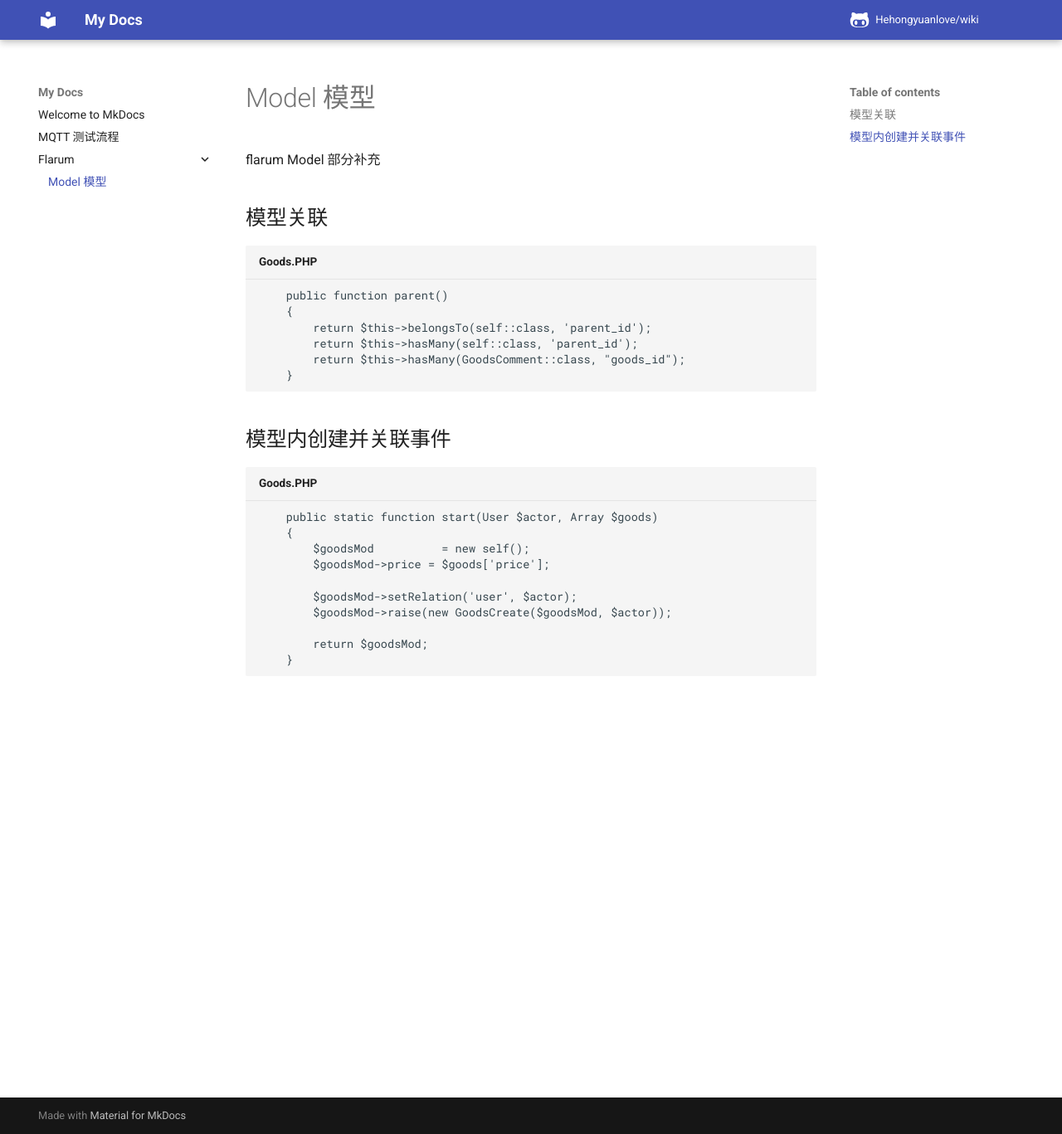
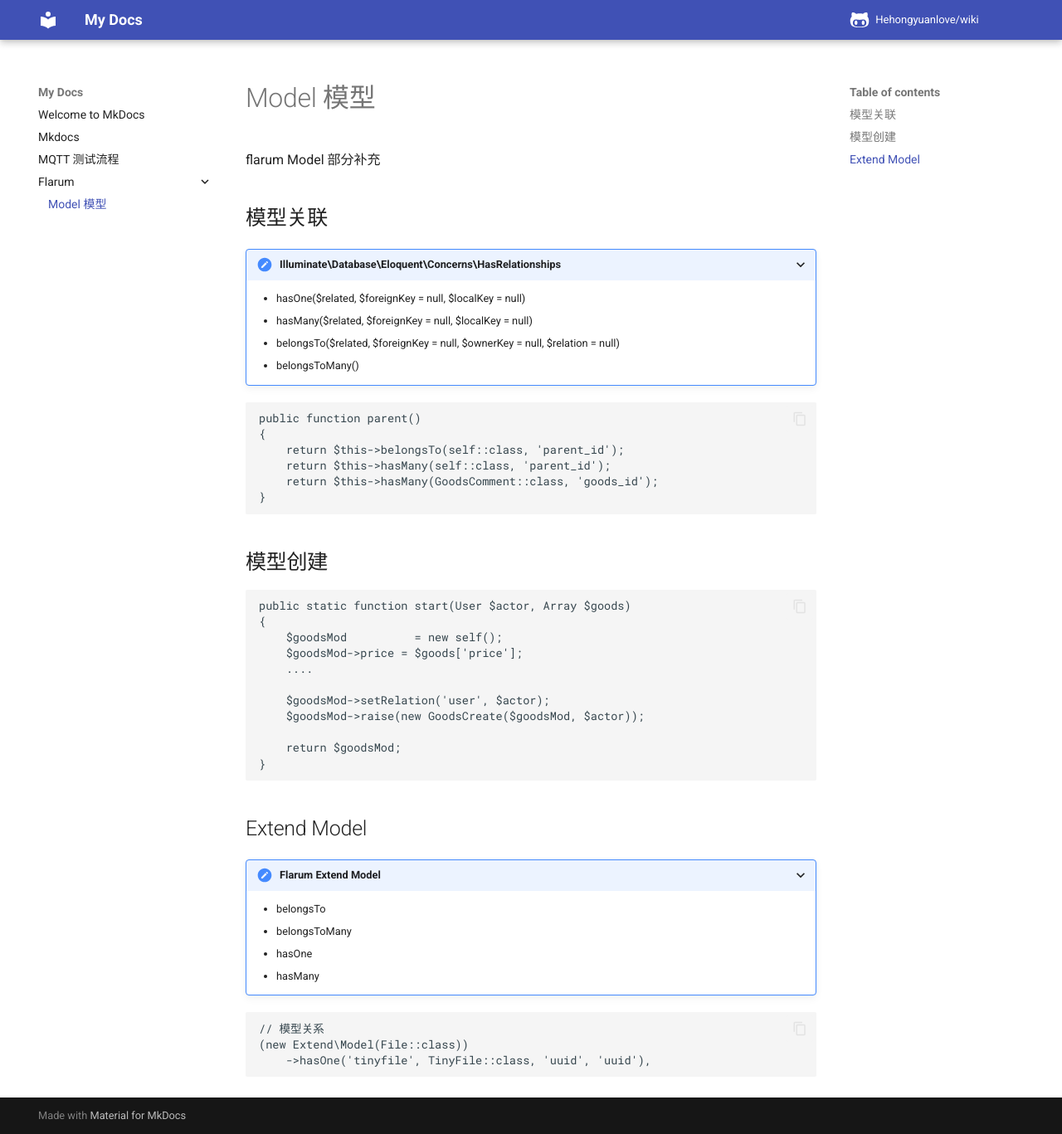
Before and after one commit to Hehongyuanlove/wiki, an MkDocs documentation site: the page built from docs/flarum/Model.md, in a window 1280 px wide and 1367 px high. Shown: the whole window at 83% size. Built offline with MkDocs 1.6.1 and Material for MkDocs 9.7.7, drawn with Linux system fonts in a browser that asks for light colours; comment, search, counter and statistics services are not loaded.

Commit message:
模型关联
模型关联

````diff
--- a/docs/flarum/Model.md
+++ b/docs/flarum/Model.md
@@ -4,26 +4,47 @@ flarum Model 部分补充
 
 ##　模型关联
 
-```PHP title='Goods.PHP'
-    public function parent()
-    {
-        return $this->belongsTo(self::class, 'parent_id');
-        return $this->hasMany(self::class, 'parent_id');
-        return $this->hasMany(GoodsComment::class, "goods_id");
-    }
+???+ "Illuminate\Database\Eloquent\Concerns\HasRelationships"
+     - hasOne($related, $foreignKey = null, $localKey = null)<br>
+     - hasMany($related, $foreignKey = null, $localKey = null)<br>
+     - belongsTo($related, $foreignKey = null, $ownerKey = null, $relation = null)<br>
+     - belongsToMany()
+
+```php
+public function parent()
+{
+    return $this->belongsTo(self::class, 'parent_id');
+    return $this->hasMany(self::class, 'parent_id');
+    return $this->hasMany(GoodsComment::class, 'goods_id');
+}
 ```
 
-## 模型内创建并关联事件
+## 模型创建
 
-```PHP title='Goods.PHP'
-    public static function start(User $actor, Array $goods)
-    {
-        $goodsMod          = new self();
-        $goodsMod->price = $goods['price'];
+```PHP
+public static function start(User $actor, Array $goods)
+{
+    $goodsMod          = new self();
+    $goodsMod->price = $goods['price'];
+    ....
 
-        $goodsMod->setRelation('user', $actor);
-        $goodsMod->raise(new GoodsCreate($goodsMod, $actor));
+    $goodsMod->setRelation('user', $actor);
+    $goodsMod->raise(new GoodsCreate($goodsMod, $actor));
 
-        return $goodsMod;
-    }
+    return $goodsMod;
+}
 ```
+
+## Extend Model
+
+???+ "Flarum Extend Model"
+    - belongsTo<br>
+    - belongsToMany<br>
+    - hasOne<br>
+    - hasMany<br>
+
+```php
+// 模型关系
+(new Extend\Model(File::class))
+    ->hasOne('tinyfile', TinyFile::class, 'uuid', 'uuid'),
+```
--- a/mkdocs.yml
+++ b/mkdocs.yml
@@ -5,6 +5,8 @@ theme:
   name: material
   icon:
     repo: fontawesome/brands/github-alt
+  features:
+    - content.code.copy # 代码复制
 plugins:
   - git-revision-date-localized:
       enable_creation_date: true
@@ -12,8 +14,7 @@ plugins:
 markdown_extensions:
   - admonition  # 提示块
   - pymdownx.details  # 提示块可折叠
-  - pymdownx.highlight:
-      anchor_linenums: true
+  - pymdownx.highlight
   - pymdownx.inlinehilite
   - pymdownx.snippets
   - pymdownx.superfences
````
Also changed, not shown: docs/mkdocs.md (added, +15 -0 lines), 1 other file.
